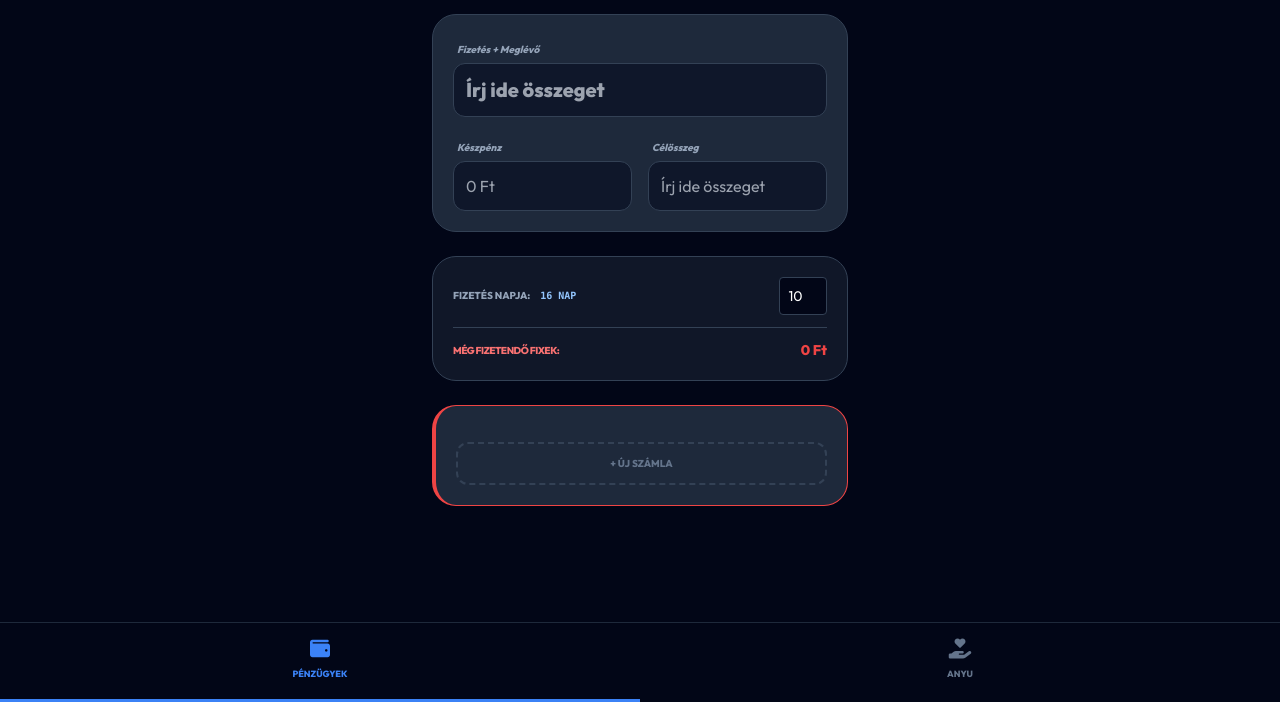
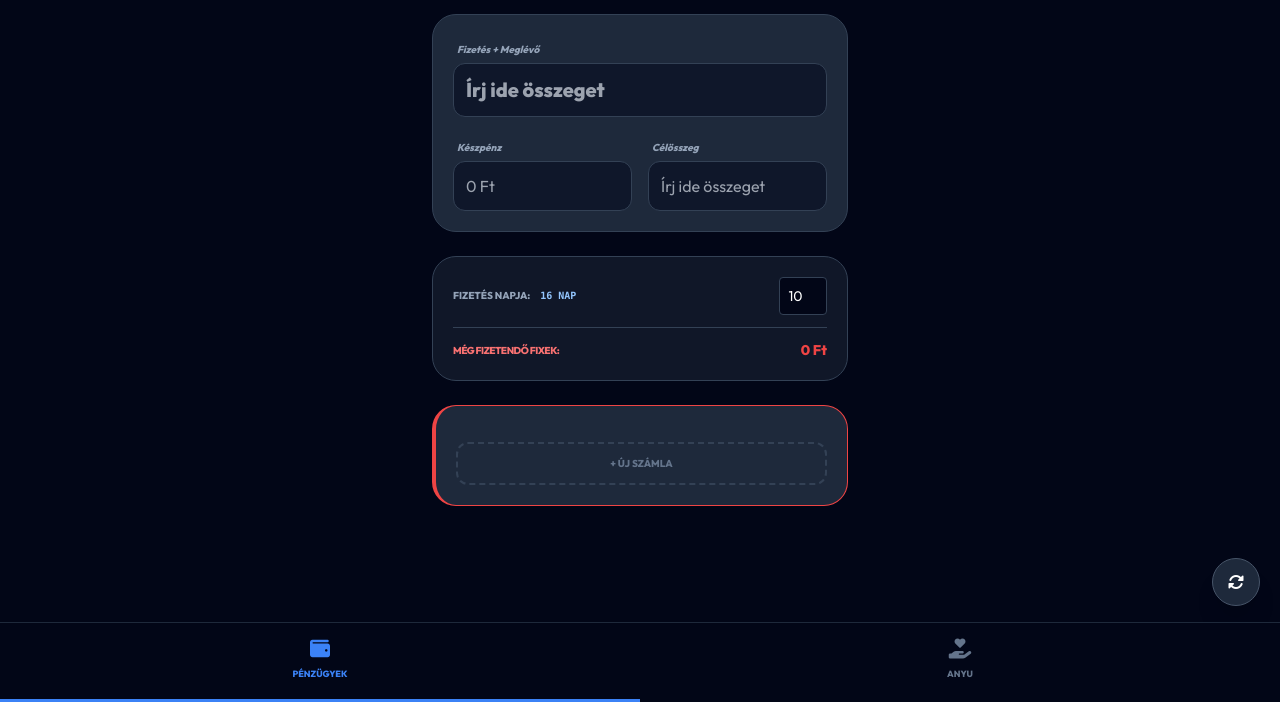
Before and after one commit to gergoroland33-sys/Fizetes-naplo, a plain HTML site: page index.html in a window 1280 px wide. Shown: the part 98-800 px from the top of the page. Drawn offline with nearby package versions, Linux system fonts and the light colour scheme.

Commit message:
Update index.html

```diff
--- a/index.html
+++ b/index.html
@@ -113,6 +113,9 @@
         </div>
     </main>
 
+    <button onclick="window.location.reload()" class="fixed bottom-24 right-5 z-40 bg-slate-800 text-white w-12 h-12 rounded-full border border-slate-600 shadow-xl flex items-center justify-center hover:bg-slate-700 transition-all active:scale-95">
+        <i class="fas fa-sync-alt"></i>
+    </button>
     <div id="month-modal" class="fixed inset-0 z-[200] hidden flex items-center justify-center p-6">
         <div class="bg-slate-900 border border-slate-700 w-full max-w-sm rounded-3xl p-6 shadow-2xl">
             <h3 class="text-lg font-bold mb-4 text-white">Melyik hónapot küldöd?</h3>
```
